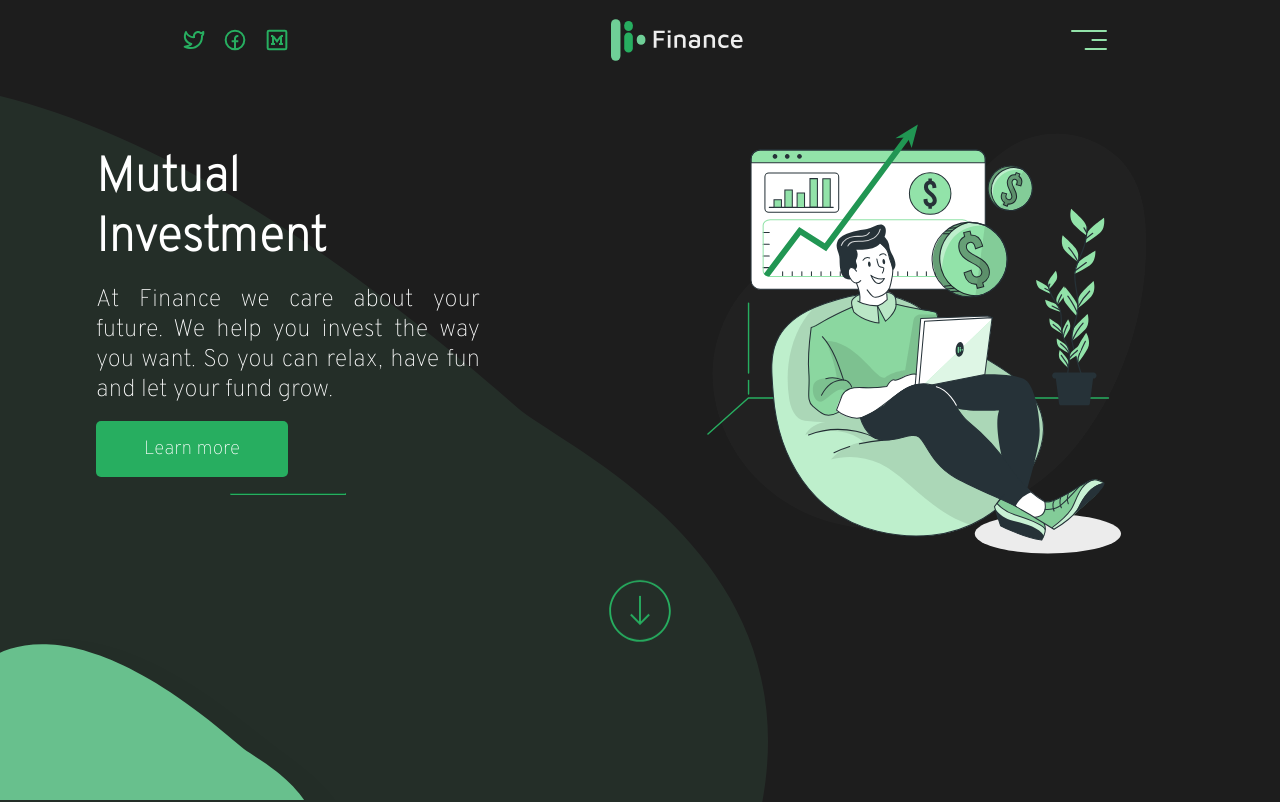
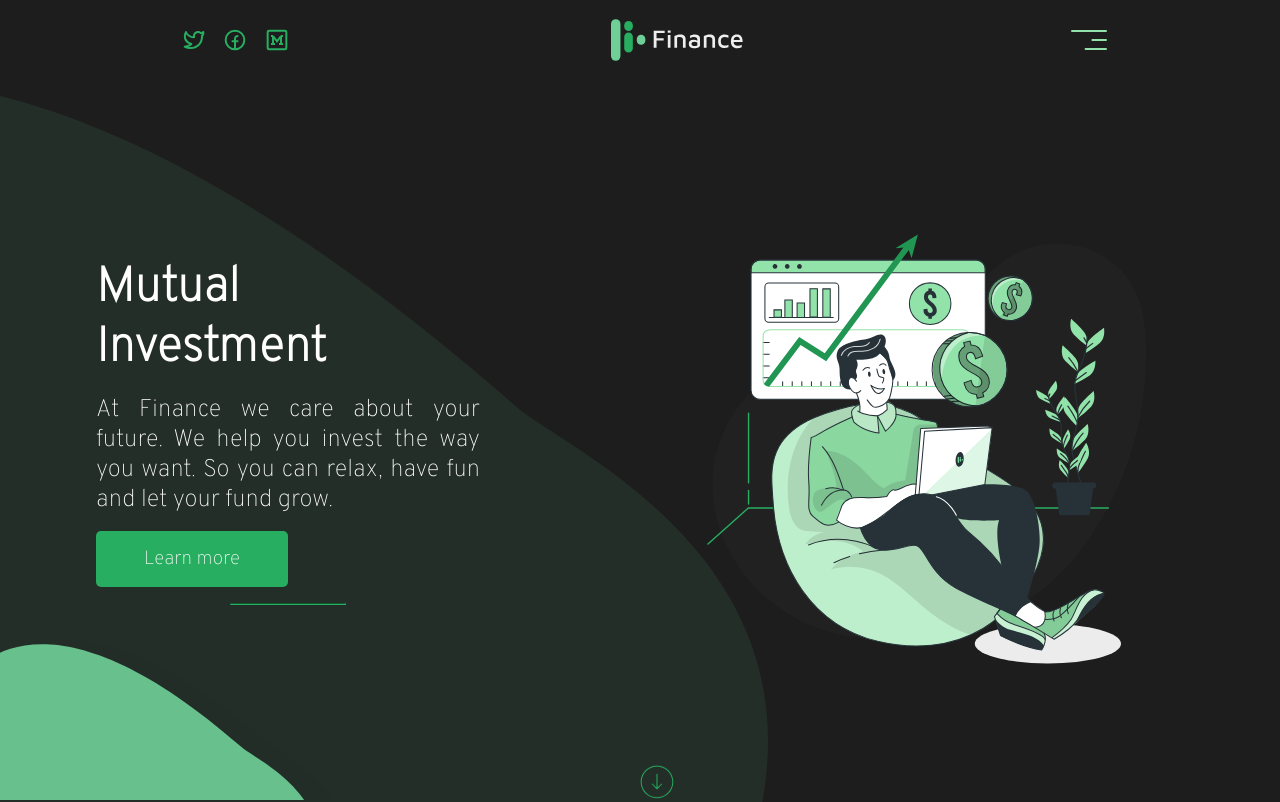
Before and after one commit to matheustkaczyk/finance-landingpage, a React app: page / in a window 1280 px wide. Shown: the top 802 px of the page. Built offline with nearby package versions, Linux system fonts and the light colour scheme; the HTML template or start-up script is replaced by a standard one.

Commit message:
refact: alterando forma que arrow-icon aparece

```diff
--- a/src/App.scss
+++ b/src/App.scss
@@ -84,6 +84,7 @@ header {
 .hero {
   width: 100vw;
   height: 90vh;
+  max-height: 90vh;
 
   .background-dark {
     position: absolute;
@@ -106,6 +107,7 @@ header {
     justify-content: space-around;
     align-items: center;
     color: white;
+    height: 100%;
 
     .hero-infos {
       display: flex;
@@ -168,12 +170,9 @@ header {
   }
 
   .hero-arrow-icon {
-    display: flex;
-    justify-content: center;
-    align-items: center;
-    width: 100%;
-    height: 8vh;
-    margin-bottom: 5rem;
+    position: absolute;
+    bottom: 0;
+    left: 50%;
     color: $btnColor;
     cursor: pointer;
     animation: bounce 2s infinite;
```
